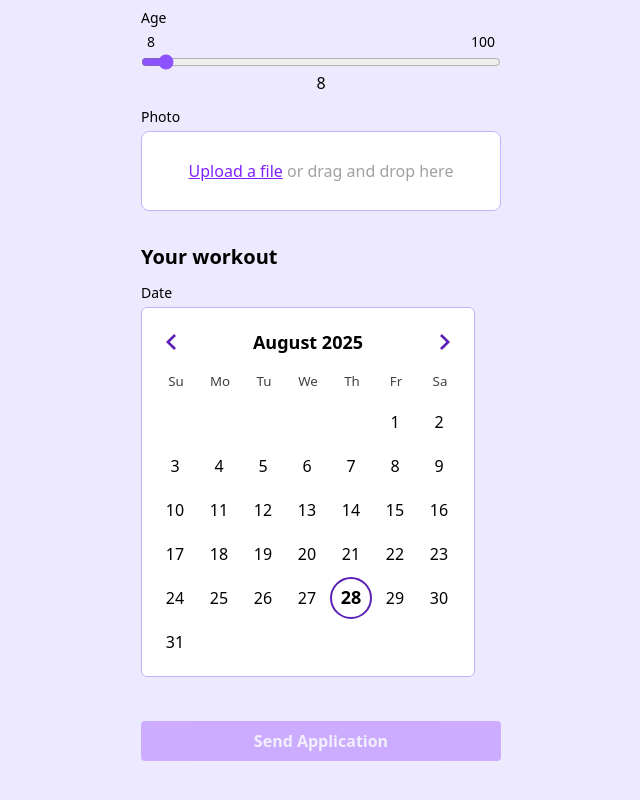
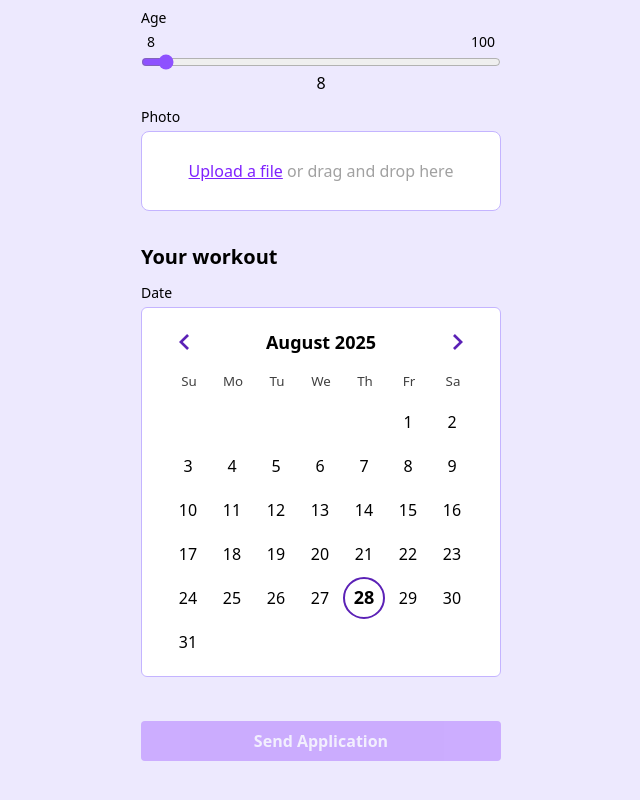
Before and after one commit to GreatLolz/zadanie-react-think1st, a React (Vite) app: page / in a window 1280 px wide. Shown: the part 346-1146 px from the top of the page, without its empty margins (319-959 px from the left). Built offline with nearby package versions, Linux system fonts and the light colour scheme.

Commit message:
fix: date input styling

```diff
--- a/src/components/DateInput.tsx
+++ b/src/components/DateInput.tsx
@@ -16,7 +16,7 @@ export default function DateInput({ label, onChange }: DateInputProps) {
         <div className="flex flex-col w-full gap-1">
             <label className="text-sm">{label}</label>
             <DayPicker
-                className="bg-white w-fit p-3 rounded-md border-1 border-violet-300"
+                className="bg-white w-full items-center justify-center flex p-3 rounded-md border-1 border-violet-300"
                 mode="single"
                 selected={date}
                 onSelect={handleChange}
```
